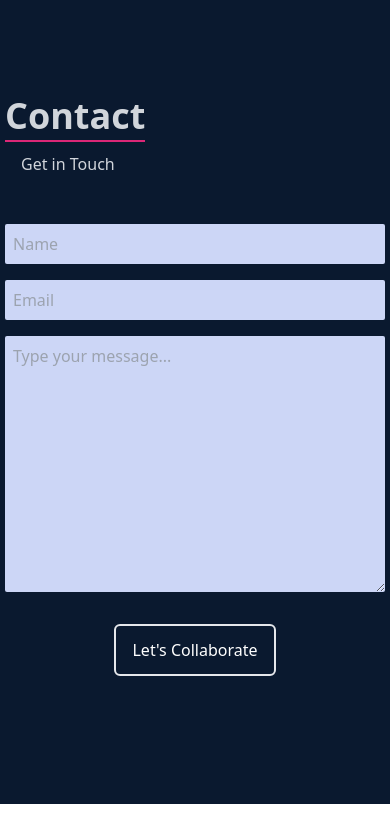
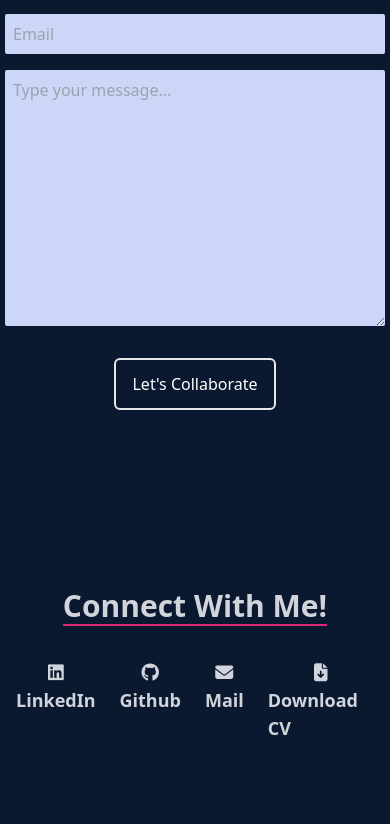
Before and after one commit to chiraglal/portfolio, a React (Create React App) app: page / in a window 390 px wide. Shown: the part 4312-5136 px from the top of the page. Built offline with nearby package versions, Linux system fonts and the light colour scheme.

Commit message:
Added Social Links

```diff
--- a/public/index.html
+++ b/public/index.html
@@ -24,6 +24,13 @@
       work correctly both with client-side routing and a non-root public URL.
       Learn how to configure a non-root public URL by running `npm run build`.
     -->
+    <link
+      rel="stylesheet"
+      href="https://cdnjs.cloudflare.com/ajax/libs/font-awesome/6.1.1/css/all.min.css"
+      integrity="sha512-KfkfwYDsLkIlwQp6LFnl8zNdLGxu9YAA1QvwINks4PhcElQSvqcyVLLD9aMhXd13uQjoXtEKNosOWaZqXgel0g=="
+      crossorigin="anonymous"
+      referrerpolicy="no-referrer"
+    />
     <title>Chirag Portfolio</title>
   </head>
   <body>
--- a/src/App.js
+++ b/src/App.js
@@ -5,6 +5,7 @@ import About from "./components/About";
 import Skills from "./components/Skills";
 import Projects from "./components/Projects";
 import Contact from "./components/Contact";
+import Footer from "./components/Footer";
 const App = () => {
   return (
     <div>
@@ -14,6 +15,7 @@ const App = () => {
       <Skills />
       <Projects />
       <Contact />
+      <Footer />
     </div>
   );
 };
--- /dev/null
+++ b/src/components/Footer.js
@@ -0,0 +1,54 @@
+import React from "react";
+const Footer = () => {
+  return (
+    <div className="bg-[#0a192f] text-gray-300 flex-col flex justify-center items-center w-full py-[50px]">
+      <h1 className="flex flex-col border-b-2 border-pink-600 text-3xl font-bold">
+        Connect With Me!
+      </h1>
+      <div className="flex flex-row p-4 text-lg my-4 space-x-6 font-semibold">
+        <p className="flex flex-col items-center">
+          <a
+            href="https://www.linkedin.com/in/chirag-lal-141a0b19b/"
+            target="_blank"
+            rel="noreferrer"
+          >
+            <i class="fa-brands fa-linkedin"></i>
+          </a>
+          LinkedIn
+        </p>
+        <p className="flex flex-col items-center">
+          <a
+            href="https://github.com/chiraglal"
+            target="_blank"
+            rel="noreferrer"
+          >
+            <i class="fa-brands fa-github"></i>
+          </a>
+          Github
+        </p>
+        <p className="flex flex-col items-center">
+          <a
+            href="mailto:chiraglal15@gmail.com"
+            target="_blank"
+            rel="noreferrer"
+          >
+            <i class="fa-solid fa-envelope"></i>
+          </a>
+          Mail
+        </p>
+        <p className="flex flex-col items-center">
+          <a
+            href="https://drive.google.com/file/d/1G6JRpNTVZzW5NpWVrx1iYLSdMgiEaoq6/view?usp=sharing"
+            target="_blank"
+            rel="noreferrer"
+          >
+            <i class="fa-solid fa-file-arrow-down"></i>
+          </a>
+          Download CV
+        </p>
+      </div>
+    </div>
+  );
+};
+
+export default Footer;
--- a/src/components/Navbar.js
+++ b/src/components/Navbar.js
@@ -1,7 +1,5 @@
 import React, { useState } from "react";
-import { FaBars, FaTimes, FaGithub, FaLinkedin, FaMail } from "react-icons/fa";
-import { HiOutlineMail } from "react-icons/hi";
-import { BsFillPersonLinesFill } from "react-icons/bs";
+import { FaBars, FaTimes } from "react-icons/fa";
 import Logo from "../assets/logo.png";
 import { Link } from "react-scroll";
 const Navbar = () => {
@@ -12,12 +10,7 @@ const Navbar = () => {
   return (
     <div className="w-full fixed flex justify-between items-center px-4 bg-[#0a192f] h-[80px] text-gray-300">
       <div>
-        <img
-          src={Logo}
-          alt="Logo Image"
-          style={{ width: "50px" }}
-          className="rounded-full"
-        />
+        <img src={Logo} style={{ width: "50px" }} className="rounded-full" />
       </div>
       {/* menu */}
       <ul className="hidden md:flex">
@@ -116,7 +109,7 @@ const Navbar = () => {
         </li>
       </ul>
       {/* Social icons */}
-      <div className="hidden lg:flex fixed flex-col top-[35%] left-0">
+      {/* <div className="hidden lg:flex fixed flex-col top-[35%] left-0">
         <ul>
           <li className="w-[160px] h-[60px] flex justify-between items-center ml-[-100px] hover:ml-[-10px] duration-300 bg-blue-600">
             <a
@@ -163,7 +156,7 @@ const Navbar = () => {
             </a>
           </li>
         </ul>
-      </div>
+      </div> */}
     </div>
   );
 };
--- a/src/components/Projects.js
+++ b/src/components/Projects.js
@@ -186,31 +186,6 @@ const Work = () => {
               </div>
             </div>
           </div>
-          <div
-            style={{ backgroundImage: `url(${Weatherapp})` }}
-            className="shadow-lg shadow-[#040c16] group container rounded-md flex justify-center mx-auto content-div"
-          >
-            <div>
-              {/* Hover Effects */}
-              {/* <div className="opacity-0 group-hover:opacity-100">
-                <span className="text-2xl font-bold text-white tracking-wider">
-                  React JS App
-                </span>
-                <div className="pt-8 text-center">
-                  <a href="/">
-                    <button className="text-center rounded-lg px-4 py-3 m-2 bg-white text-gray-700 font-bold text-lg">
-                      Demo
-                    </button>
-                  </a>
-                  <a href="/">
-                    <button className="text-center rounded-lg px-4 py-3 m-2 bg-white text-gray-700 font-bold text-lg">
-                      Code
-                    </button>
-                  </a>
-                </div>
-              </div> */}
-            </div>
-          </div>
         </div>
       </div>
     </div>
```
